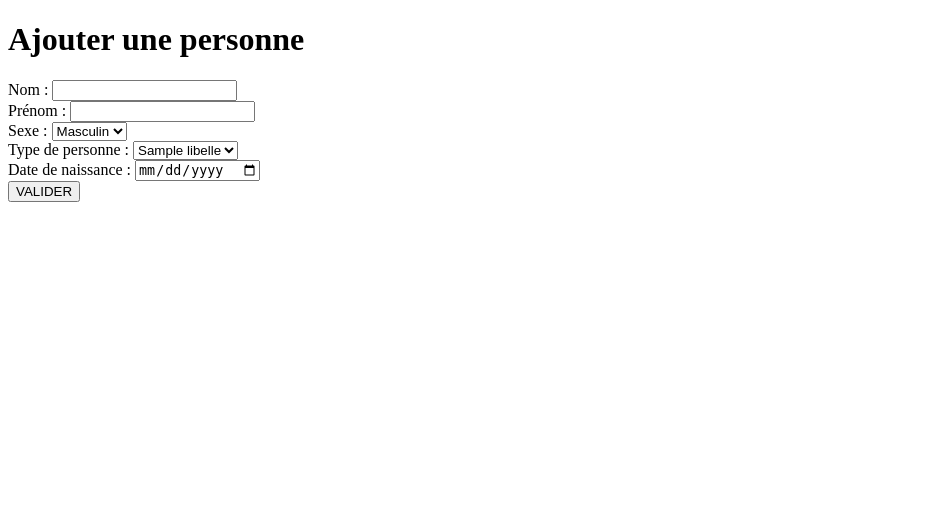
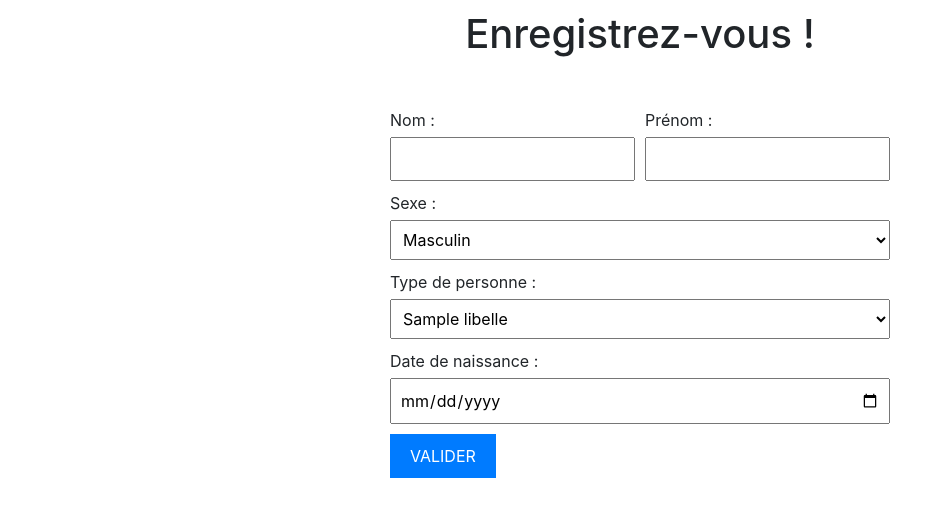
Before and after one commit to lagamaY/Inviter, a CodeIgniter 4 app: the page made by app/Views/personnes/enregistrer_une_personne.php in a window 1280 px wide. Shown: the top 517 px of the page, without its empty margins (0-945 px from the left). Run offline with PHP 8.4 and a stand-in for CodeIgniter, Linux system fonts and the light colour scheme; the template is opened without the code that fills it: most values are stand-ins (such as "Sample title", 1, 10 or a date in 2020); data that the repository does not hold is empty; some libraries are stand-ins or nearby versions.

Commit message:
Un peu de style ajouté

```diff
--- a/app/Views/personnes/enregistrer_une_personne.php
+++ b/app/Views/personnes/enregistrer_une_personne.php
@@ -4,42 +4,109 @@
     <meta charset="UTF-8">
     <meta name="viewport" content="width=device-width, initial-scale=1.0">
     <title>Ajouter une personne</title>
+    <link rel="stylesheet" href="https://maxcdn.bootstrapcdn.com/bootstrap/4.5.2/css/bootstrap.min.css">
 
+    <link rel="stylesheet" href="https://stackpath.bootstrapcdn.com/bootstrap/4.3.1/css/bootstrap.min.css">
+    <style>
+        /* Ajouter le style personnalisé ici */
+        body {
+            background-color: #fff;
+        }
+
+        .container {
+            margin-top: 50px;
+        }
+
+        #ajoutPersonneForm {
+            max-width: 500px;
+            margin: 0 auto;
+        }
+
+        label {
+            display: block;
+            margin-bottom: 5px;
+        }
+
+        input[type="text"],
+        input[type="date"],
+        select {
+            width: 100%;
+            padding: 8px;
+            margin-bottom: 10px;
+            box-sizing: border-box;
+        }
+
+        #photoField {
+            display: none;
+            margin-bottom: 20px;
+        }
+
+        .btn-submit {
+            background-color: #007bff;
+            color: #fff;
+            padding: 10px 20px;
+            font-size: 16px;
+            border: none;
+            cursor: pointer;
+        }
+
+        .btn-submit:hover {
+            background-color: #0056b3;
+        }
+        h1{
+            margin-top: 10px;
+        }
+    </style>
 </head>
 <body>
-    <h1>Ajouter une personne</h1>
-    <form id="ajoutPersonneForm" method="post" action=""  enctype="multipart/form-data">
-        <label>Nom :</label>
-        <input type="text" name="nom" required><br>
 
-        <label>Prénom :</label>
-        <input type="text" name="prenom" required><br>
+<div class="container-fluid">
+    <header class="text-center">
+        <h1>Enregistrez-vous !</h1>
+    </header>
+</div>
+
+<div class="container">
+    <form id="ajoutPersonneForm" method="post" action="" enctype="multipart/form-data">
+        <div class="form-row">
+            <div class="col">
+                <label>Nom :</label>
+                <input type="text" name="nom" required>
+            </div>
+            <div class="col">
+                <label>Prénom :</label>
+                <input type="text" name="prenom" required>
+            </div>
+        </div>
 
         <label>Sexe :</label>
         <select name="sexe" required>
             <option value="M">Masculin</option>
             <option value="F">Féminin</option>
-        </select><br>
+        </select>
 
         <label>Type de personne :</label>
         <select name="type_personne" id="type_personne" required>
-            <?php foreach($typesPersonne as $typePersonne): ?>
+            <?php foreach ($typesPersonne as $typePersonne): ?>
                 <option value="<?= $typePersonne->id ?>">
-                        <?= $typePersonne->libelle  ?>
+                    <?= $typePersonne->libelle ?>
                 </option>
             <?php endforeach; ?>
-        </select><br>
+        </select>
 
         <label>Date de naissance :</label>
-        <input type="date" name="date_naissance" required><br>
+        <input type="date" name="date_naissance" required>
 
-        <div id="photoField" style="display: none;">
+        <div id="photoField">
             <label>Photo :</label>
-            <input type="file" name="photo"><br>
+            <input type="file" name="photo">
         </div>
 
         <input class="btn-submit" type="submit" id="btn-job-submit" value="VALIDER">
     </form>
+</div>
+
+
 
     <script src="https://code.jquery.com/jquery-3.6.4.min.js"></script>
 
```
Also changed, not shown: app/Views/personnes/edit_personne_enregistree.php (+63 -1 lines), public/photos/1700565593.png (added), 1 other file.
